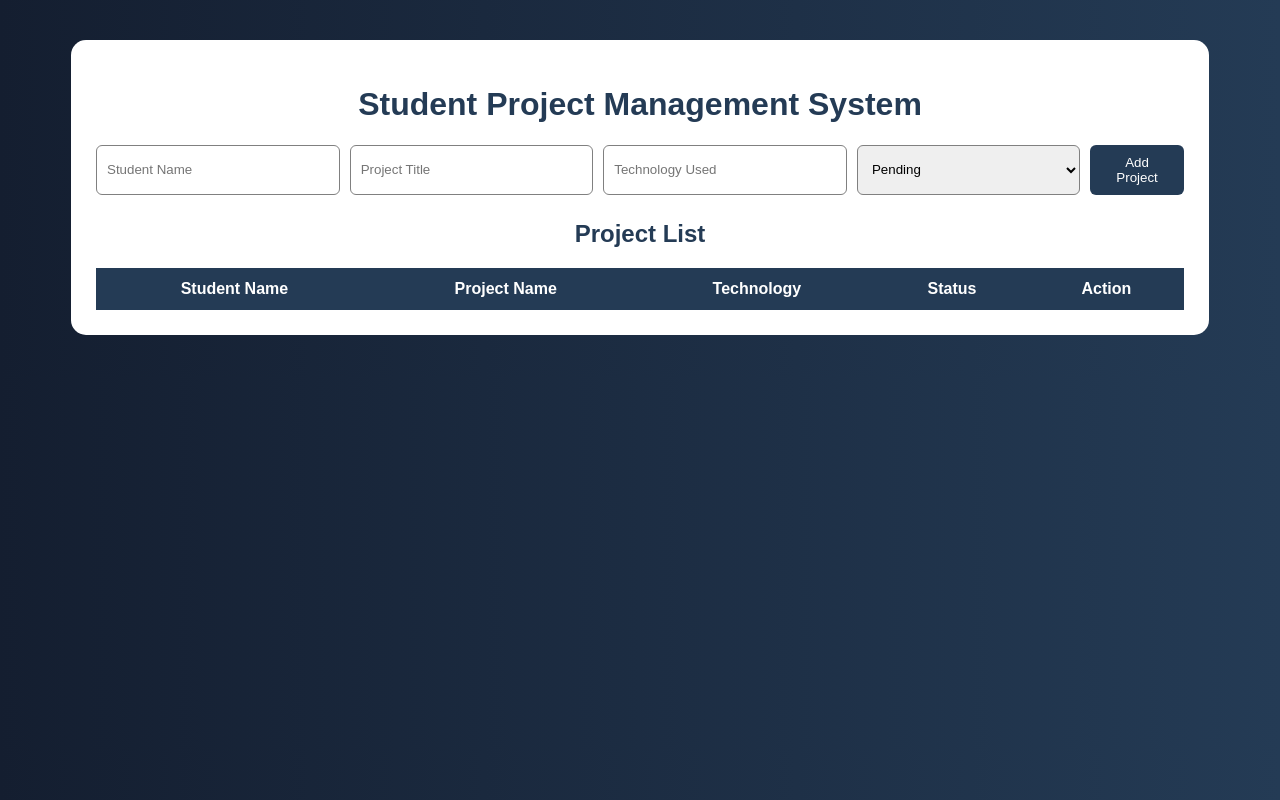
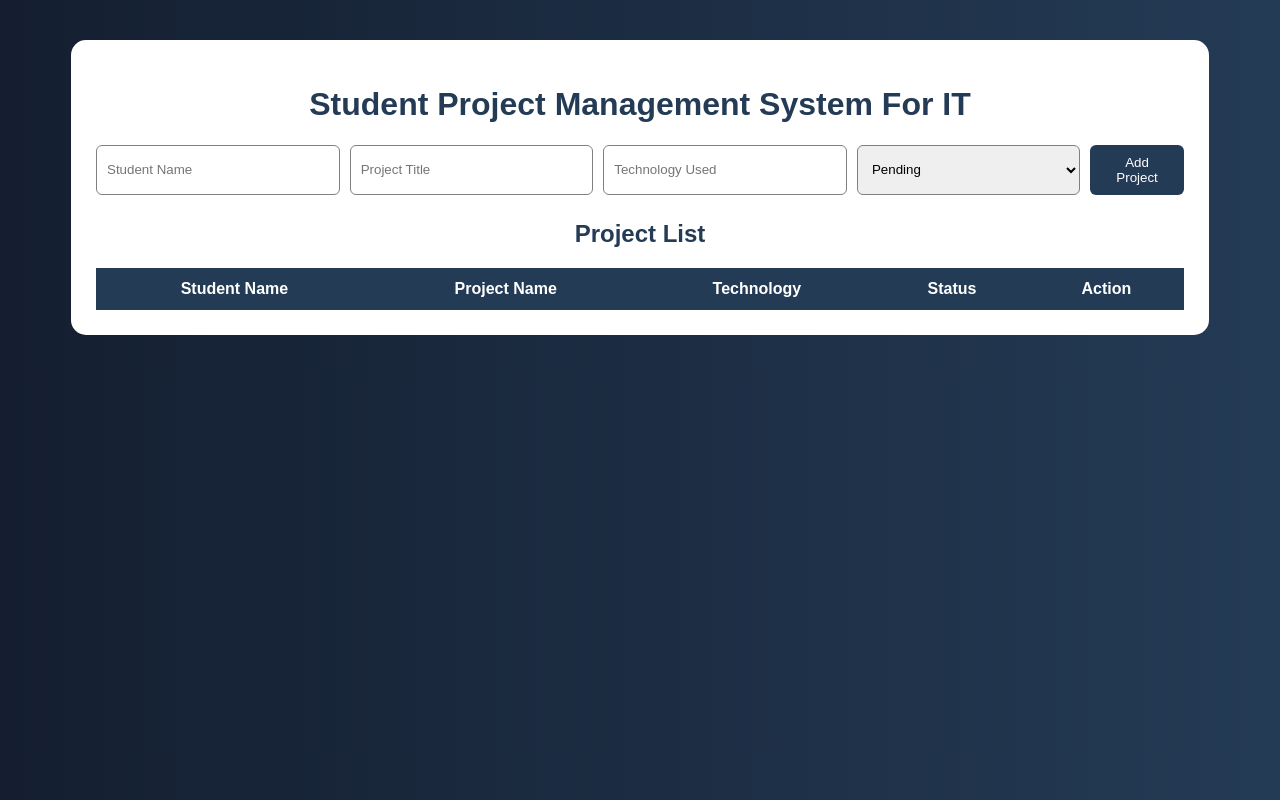
Before and after one commit to narayanatavva123/student-project-management-system, a website: page public/index.html in a window 1280 px wide. Drawn offline with Linux system fonts and the light colour scheme; no server answers.

Commit message:
Update project title in index.html

```diff
--- a/public/index.html
+++ b/public/index.html
@@ -7,7 +7,7 @@
 <body>
 
 <div class="container">
-  <h1>Student Project Management System  </h1>
+  <h1>Student Project Management System For IT </h1>
 
   <div class="form-box">
     <input type="text" id="studentName" placeholder="Student Name">
```
